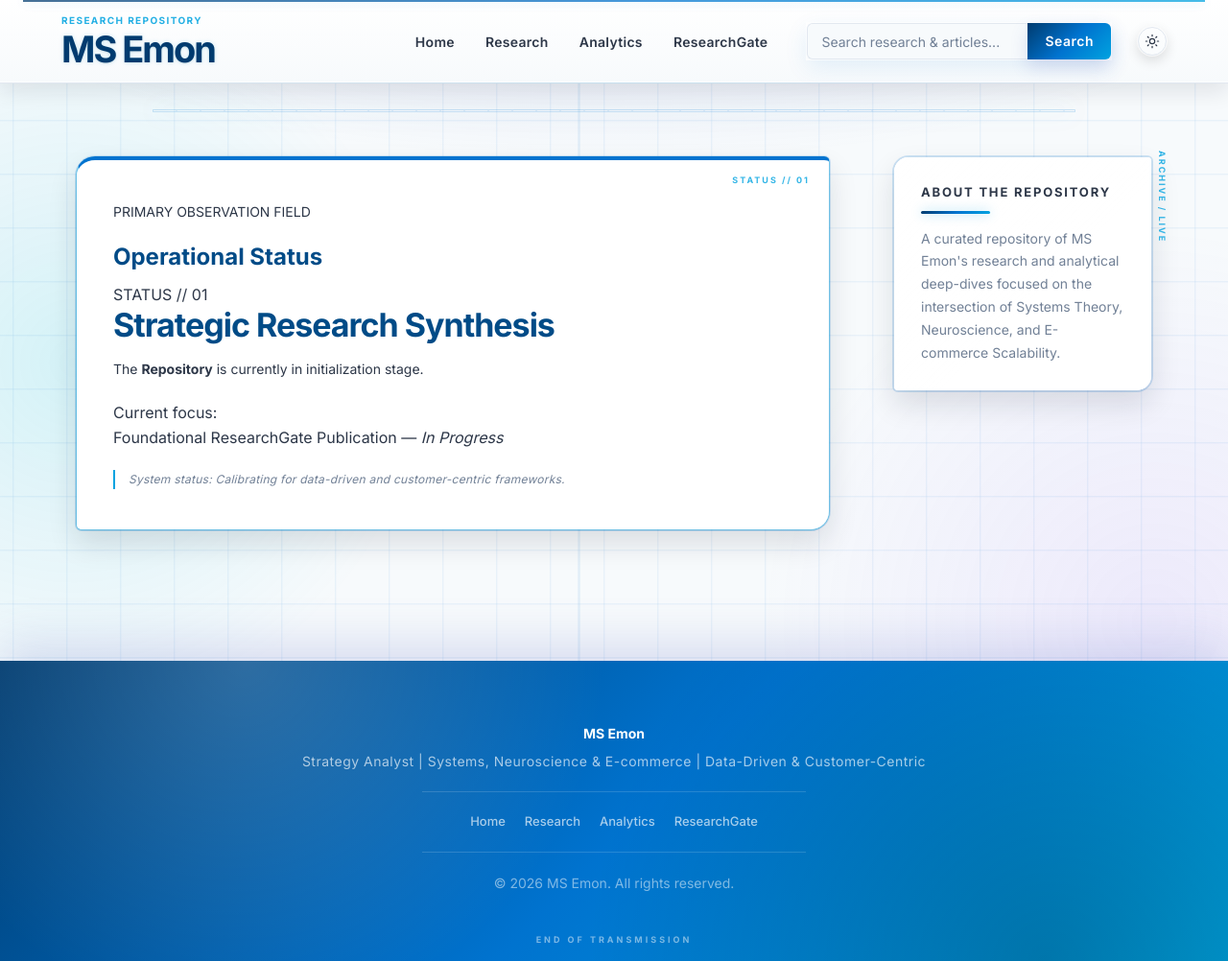
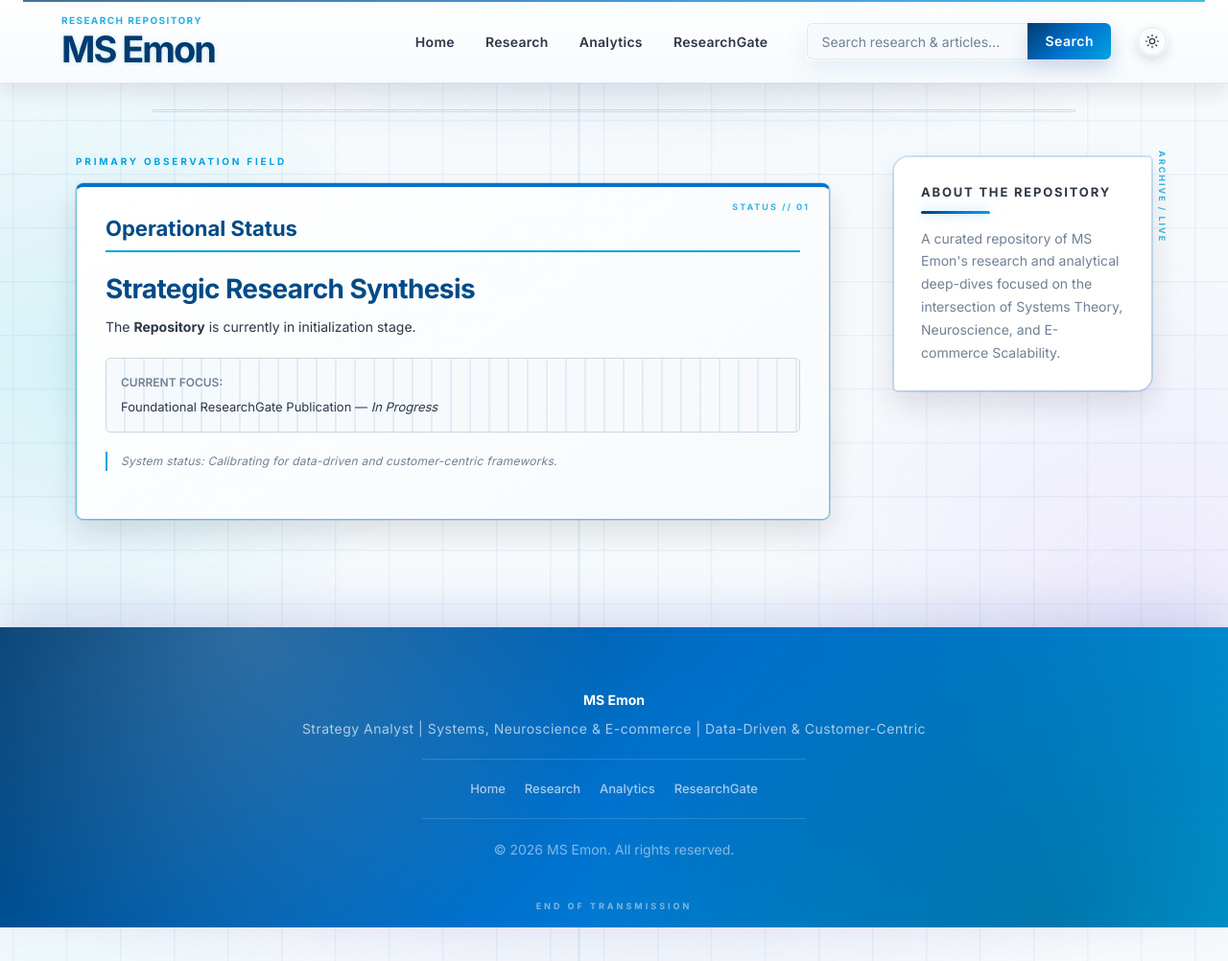
Before and after one commit to msemonlab/msemonlab.github.io, a Jekyll site: the page built from index.md, in a window 1280 px wide and 1002 px high. Shown: the whole window at 96% size. Built offline with Jekyll 4.4.1, drawn with Linux system fonts in a browser that asks for light colours.

Commit message:
Refine homepage visual parity with Blogger

```diff
--- a/_layouts/default.html
+++ b/_layouts/default.html
@@ -636,7 +636,22 @@
 
     body#layout { padding: 20px; background: #f0f4f8; font-family: 'Inter', sans-serif; }
 
-  </style>
+    /* Proposed Blogger parity pass: homepage status composition and spacing. */
+  .home-status { margin: 0; }
+  .home-status > .eyebrow { margin: 0 0 18px; color: var(--accent-teal); font: 700 10px/1 var(--font); letter-spacing: 2.8px; }
+  .home-status .status-card { padding: 30px; margin-bottom: 0; border-radius: 8px !important; border-top: 4px solid var(--light-blue) !important; background-image: linear-gradient(145deg, var(--status-bg), var(--status-detail-bg)) !important; }
+  .home-status .status-card h2 { margin: 0 0 22px; padding-bottom: 8px; border-bottom: 2px solid var(--accent-teal); font-size: 22px; }
+  .home-status .status-card h3 { margin: 0 0 12px; max-width: none; font-size: 28px; line-height: 1.15; letter-spacing: -0.6px; }
+  .home-status .status-card > p { margin-bottom: 20px; }
+  .home-status .focus-panel { padding: 15px; border: 1px solid var(--status-detail-border); border-radius: 5px; background: var(--status-detail-bg); background-image: repeating-linear-gradient(90deg, transparent 0 18px, var(--instrument-line) 19px, transparent 20px); }
+  .home-status .focus-panel span { display: block; margin-bottom: 5px; color: var(--text-muted); font-size: 12px; font-weight: 600; text-transform: uppercase; }
+  .home-status .focus-panel p { margin: 0; color: var(--status-text); font-size: 13px; }
+  .home-status .status-card .status-note { margin-top: 20px; }
+  @media screen and (max-width: 600px) {
+    .home-status .status-card { padding: 24px 20px; }
+    .home-status .status-card h3 { font-size: 23px; }
+  }
+</style>
 </head>
 <body>
   <div class="nav-overlay" id="nav-overlay"></div>
--- a/index.md
+++ b/index.md
@@ -3,15 +3,16 @@ layout: default
 title: Home
 ---
 
-<section class="status-card">
+<section class="home-status">
   <p class="eyebrow">PRIMARY OBSERVATION FIELD</p>
-  <h2>Operational Status</h2>
-  <span class="card-kicker">STATUS // 01</span>
+  <div class="status-card">
+    <h2>Operational Status</h2>
   <h3>Strategic Research Synthesis</h3>
   <p>The <strong>Repository</strong> is currently in initialization stage.</p>
   <div class="focus-panel">
     <span>Current focus:</span>
     <p>Foundational ResearchGate Publication — <em>In Progress</em></p>
   </div>
-  <p class="status-note">System status: Calibrating for data-driven and customer-centric frameworks.</p>
+    <p class="status-note">System status: Calibrating for data-driven and customer-centric frameworks.</p>
+  </div>
 </section>
```
